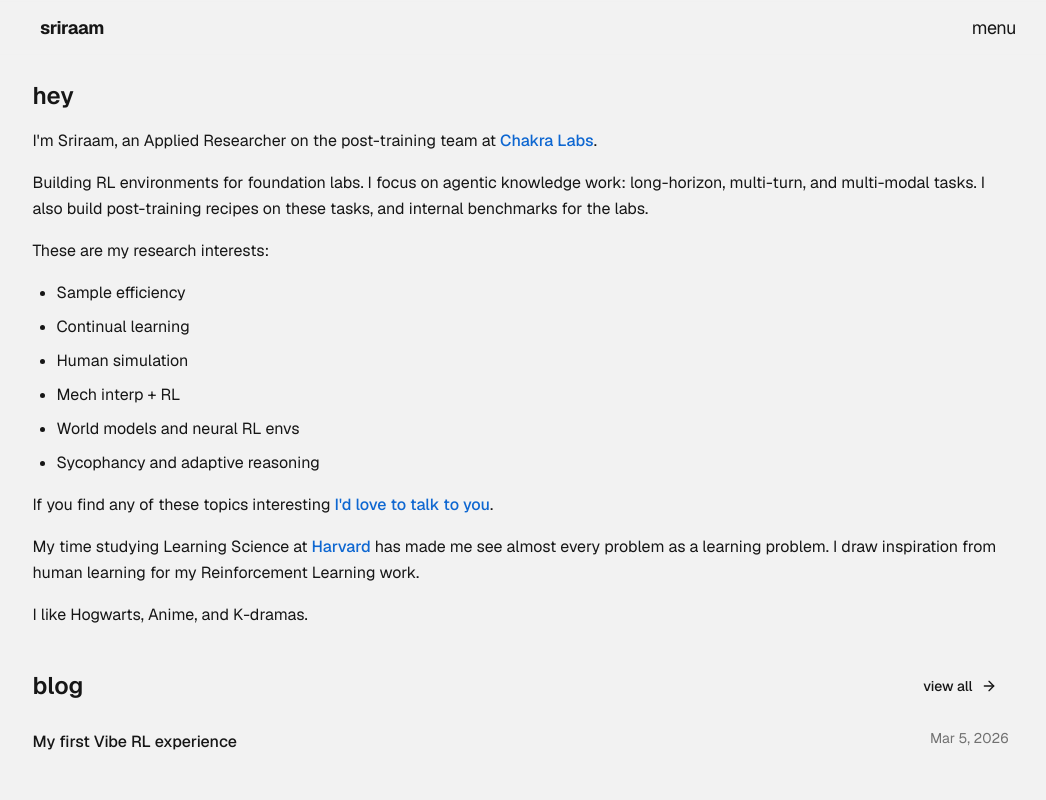
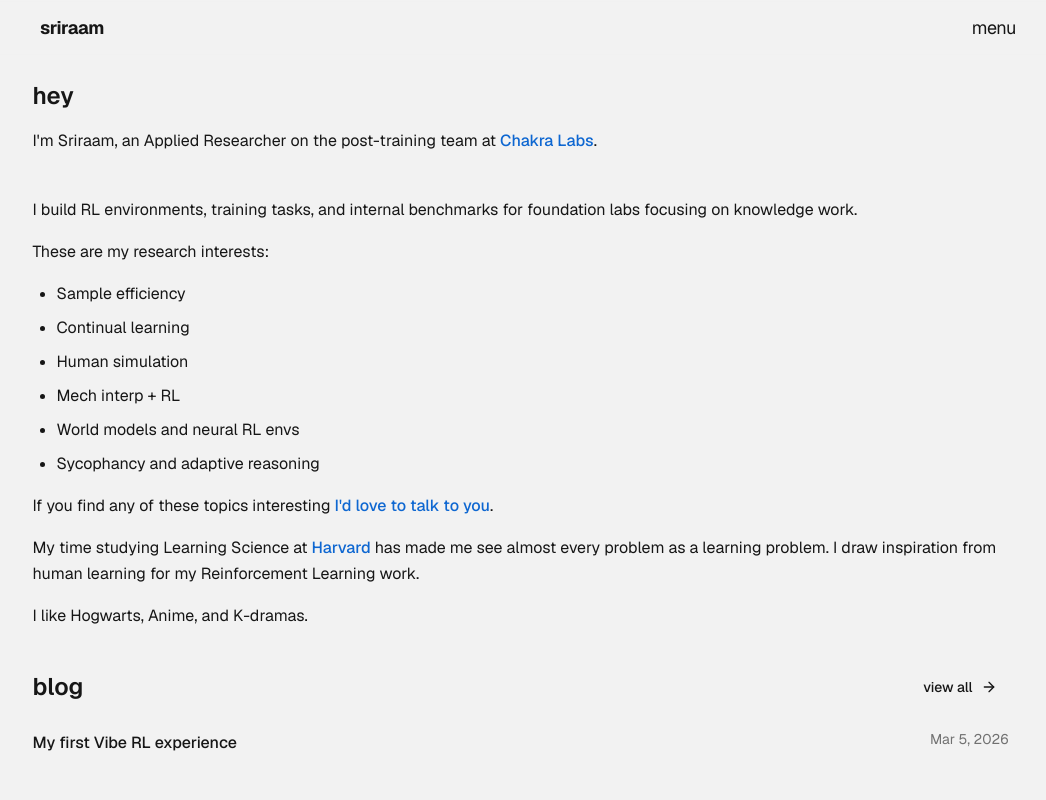
Before and after one commit to 13point5/blog, a Next.js app: page / in a window 1280 px wide. Shown: the top 800 px of the page, without its empty margins (112-1158 px from the left). Built offline with nearby package versions, Linux system fonts and the light colour scheme; a web font is replaced by a local one.

Commit message:
Keep bio opener as one paragraph with a line break
Use a single paragraph: introduce Sriraam, then a second line
about building RL environments, tasks, and benchmarks.

Co-authored-by: Sriraam <bharathsriraam.rr@gmail.com>

```diff
--- a/content/bio.mdx
+++ b/content/bio.mdx
@@ -1,8 +1,8 @@
 ## hey
 
 I'm Sriraam, an Applied Researcher on the post-training team at [Chakra Labs](https://www.chakra.dev/).
-
-Building RL environments for foundation labs. I focus on agentic knowledge work: long-horizon, multi-turn, and multi-modal tasks. I also build post-training recipes on these tasks, and internal benchmarks for the labs.
+<br />
+I build RL environments, training tasks, and internal benchmarks for foundation labs focusing on knowledge work.
 
 These are my research interests:
 
```
